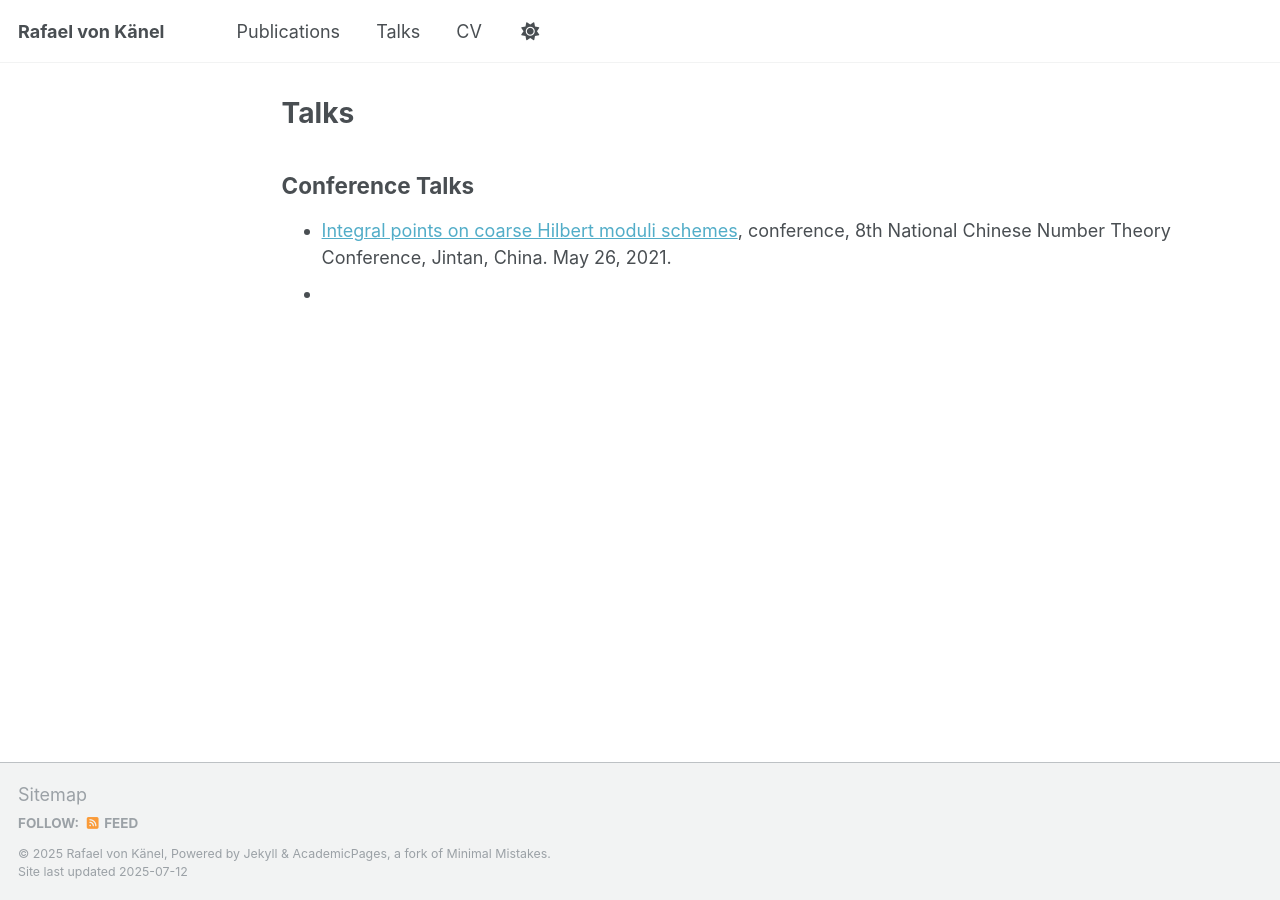
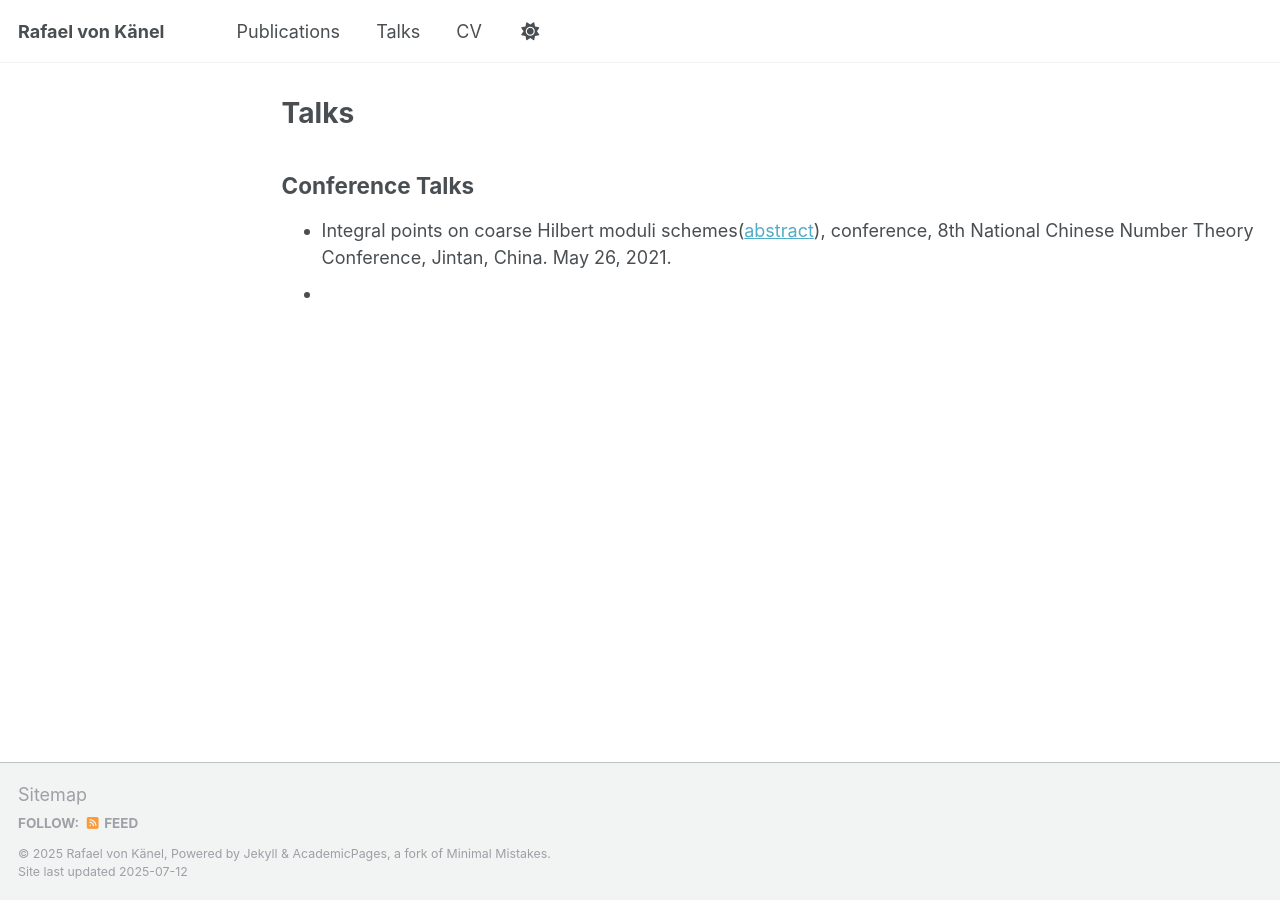
Before and after one commit to rafaelvonkanel/rafaelvonkanel.github.io, a Jekyll site: the page built from _pages/talks.md, in a window 1280 px wide. Built offline with Jekyll 4.4.1, drawn with Linux system fonts in a browser that asks for light colours; a script that is not in the unit is left out.

Commit message:
Update talks.md

```diff
--- a/_pages/talks.md
+++ b/_pages/talks.md
@@ -6,5 +6,5 @@ author_profile: false
 ---
 
 ## Conference Talks
-- [Integral points on coarse Hilbert moduli schemes](../_talks/2021-05-26-talk.md), conference, 8th National Chinese Number Theory Conference, Jintan, China. May 26, 2021.
+- Integral points on coarse Hilbert moduli schemes([abstract](../_talks/2021-05-26-talk.md)), conference, 8th National Chinese Number Theory Conference, Jintan, China. May 26, 2021.
 -
```
